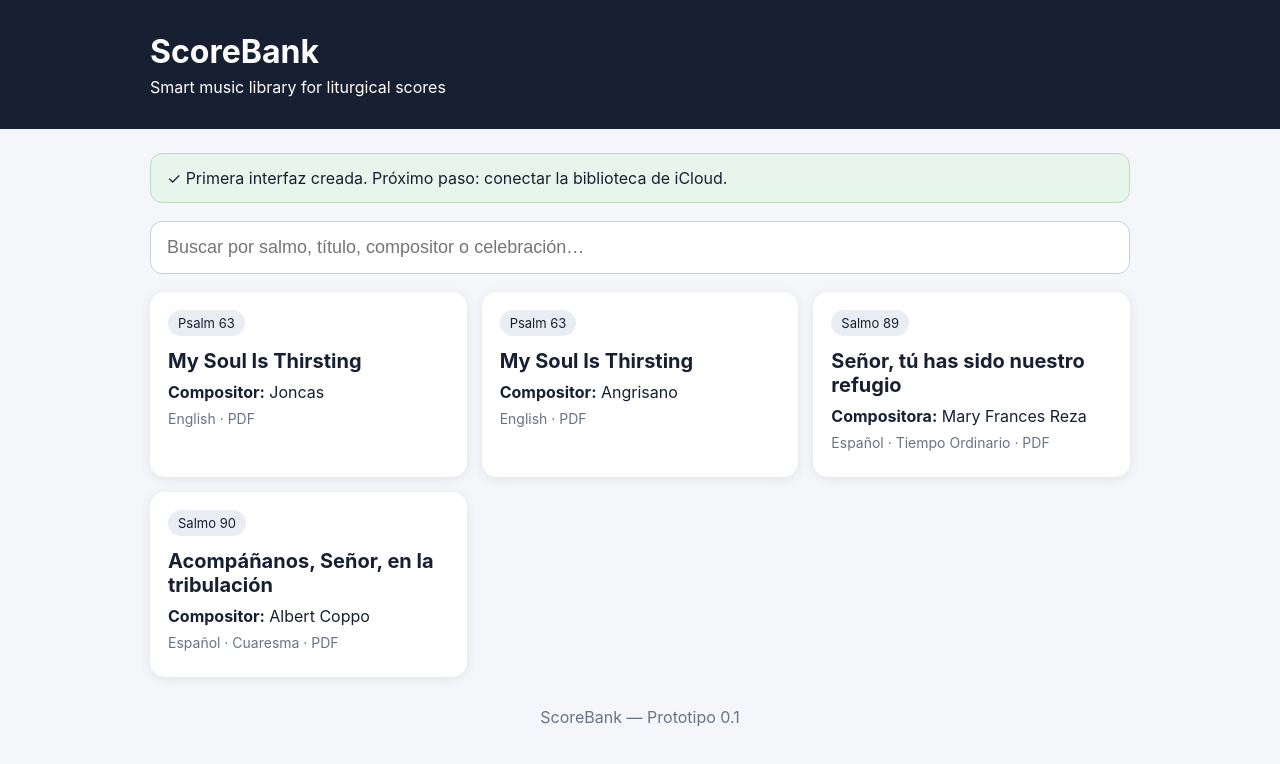
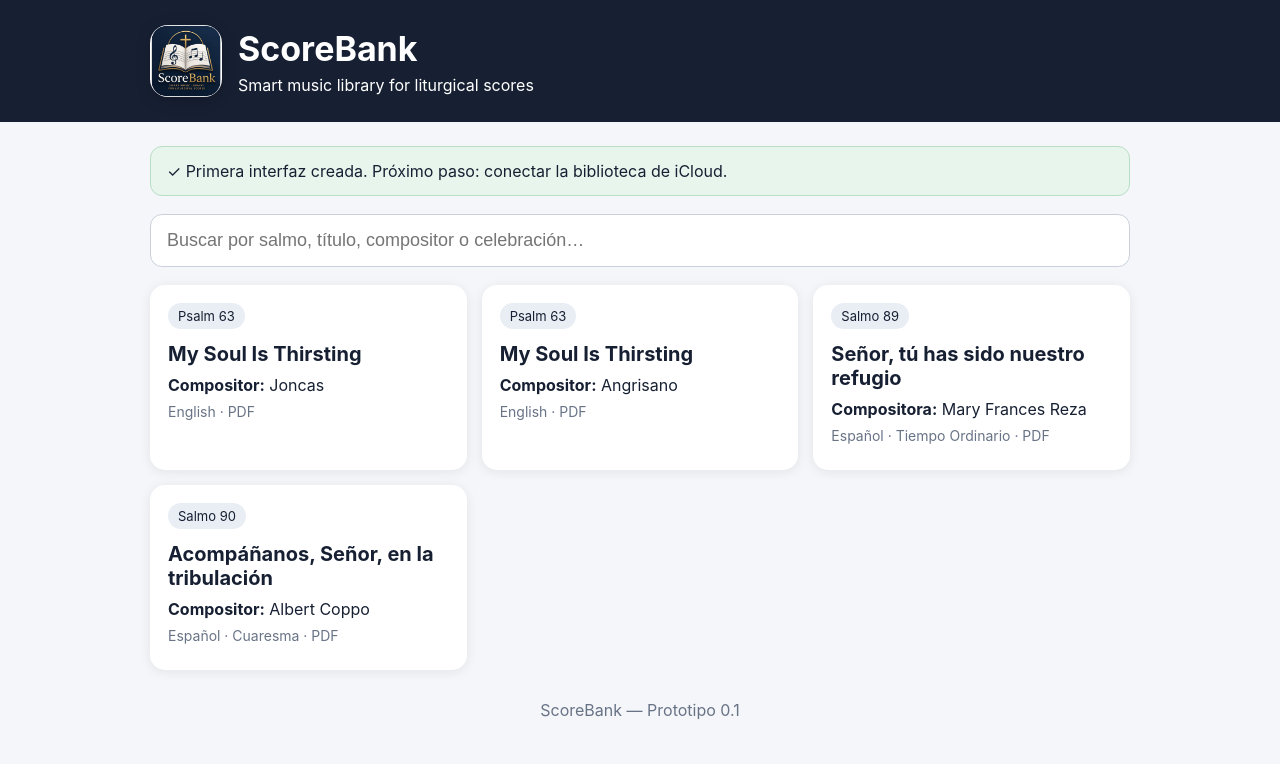
Before and after one commit to loretocruzc/ScoreBank, a plain HTML site: page index.html in a window 1280 px wide. Drawn offline with Linux system fonts and the light colour scheme.

Commit message:
Add files via upload

```diff
--- a/index.html
+++ b/index.html
@@ -4,11 +4,15 @@
 <meta charset="utf-8">
 <meta name="viewport" content="width=device-width, initial-scale=1">
 <title>ScoreBank</title>
+<link rel="icon" type="image/png" href="favicon-32.png">
+<link rel="apple-touch-icon" href="apple-touch-icon.png">
 <style>
 body{margin:0;font-family:-apple-system,BlinkMacSystemFont,"Segoe UI",sans-serif;background:#f4f6f9;color:#172033}
-header{background:#172033;color:#fff;padding:32px 20px}
-header div,main{max-width:980px;margin:auto}
-h1{margin:0 0 6px}
+header{background:#172033;color:#fff;padding:25px 20px}
+.header-inner,main{max-width:980px;margin:auto}
+.brand{display:flex;align-items:center;gap:16px}
+.brand img{width:72px;height:72px;border-radius:18px;box-shadow:0 3px 14px rgba(0,0,0,.25)}
+h1{margin:0 0 6px;font-size:34px}
 main{padding:24px 18px 50px}
 .status{background:#e8f5ec;border:1px solid #b9dec4;border-radius:12px;padding:14px 16px;margin-bottom:18px}
 input{width:100%;box-sizing:border-box;padding:15px 16px;font-size:18px;border:1px solid #c9d0dc;border-radius:12px;margin-bottom:18px}
@@ -22,7 +26,15 @@ footer{text-align:center;color:#687386;padding-top:30px}
 </style>
 </head>
 <body>
-<header><div><h1>ScoreBank</h1><div>Smart music library for liturgical scores</div></div></header>
+<header>
+  <div class="header-inner brand">
+    <img src="scorebank-icon-512.png" alt="Icono de ScoreBank">
+    <div>
+      <h1>ScoreBank</h1>
+      <div>Smart music library for liturgical scores</div>
+    </div>
+  </div>
+</header>
 <main>
 <div class="status">✓ Primera interfaz creada. Próximo paso: conectar la biblioteca de iCloud.</div>
 <input id="search" type="search" placeholder="Buscar por salmo, título, compositor o celebración…">
```
Also changed, not shown: apple-touch-icon.png (added), favicon-32.png (added), scorebank-icon-512.png (added), 1 other file.
